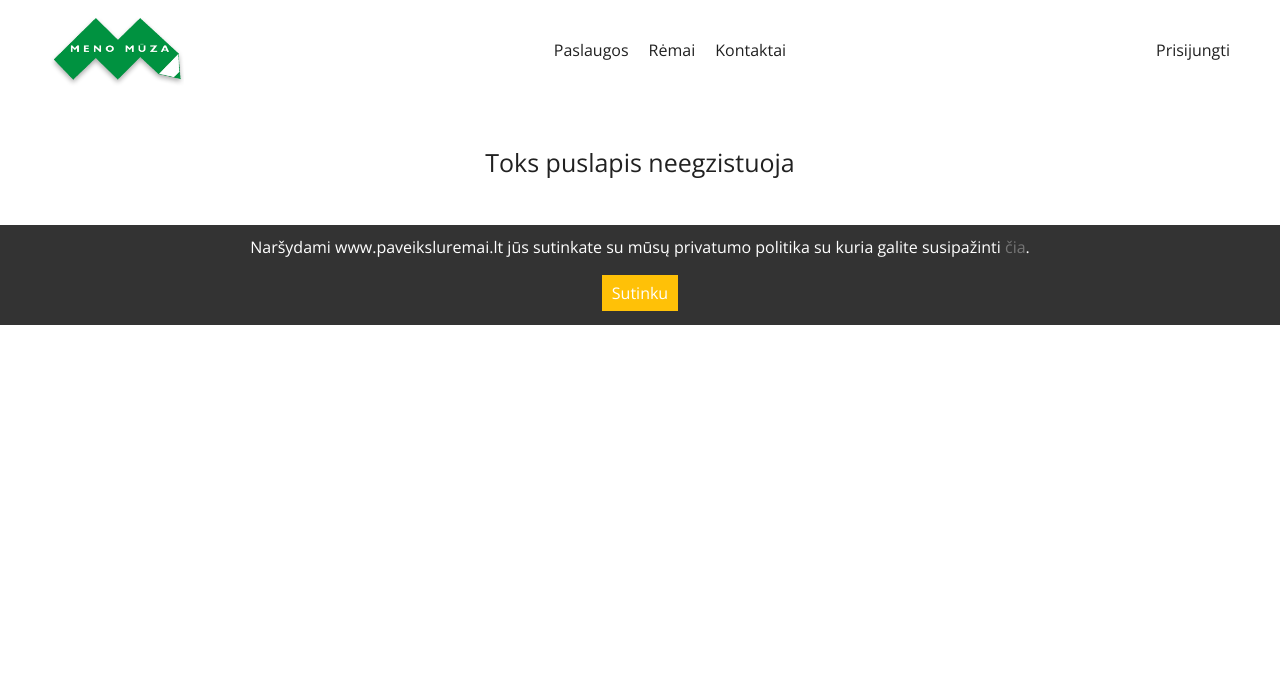
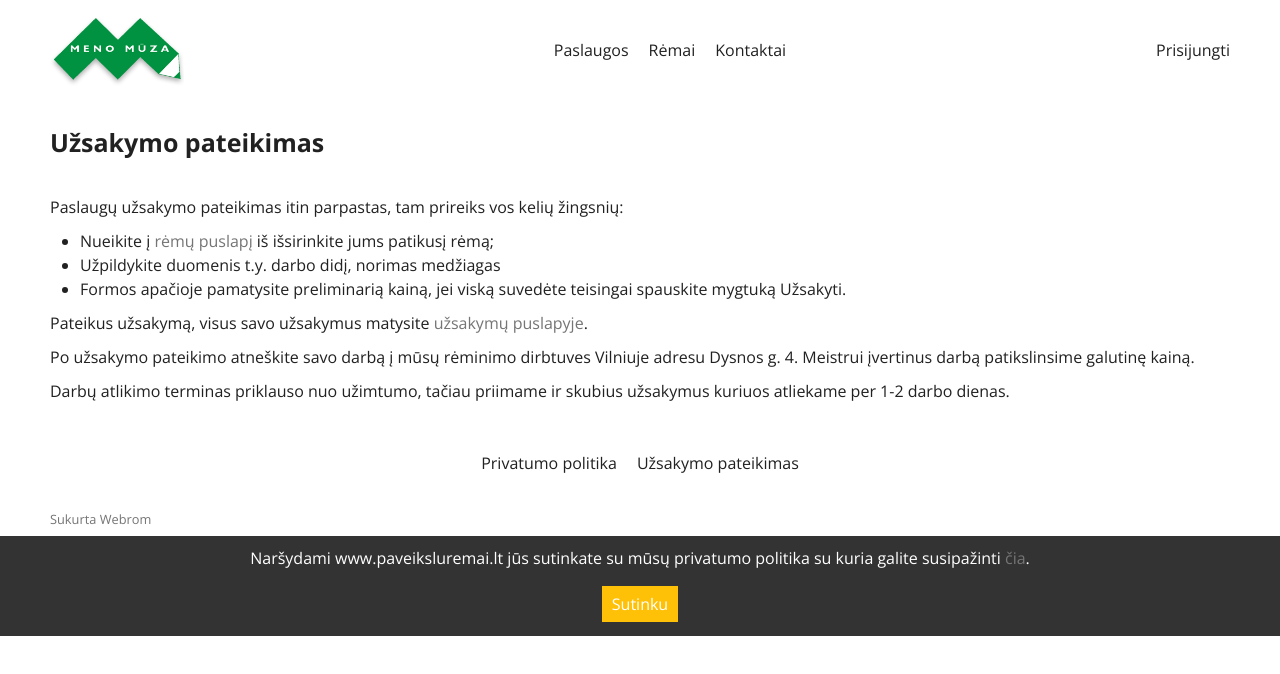
Before and after one commit to Romienas/reminimas, a React (Create React App) app: page /orderprocedure in a window 1280 px wide. Shown: the top 674 px of the page. Built offline with nearby package versions, Linux system fonts and the light colour scheme; no server answers.

Commit message:
add order procedure page

```diff
--- a/src/App.js
+++ b/src/App.js
@@ -13,6 +13,7 @@ import { Privacy } from './routes/privacy'
 import { PrivacyPop } from './modules/privacyPop'
 import { LoginPage } from './routes/loginPage'
 import UserContextProvider from './contexts/user'
+import OrderProcedure from './routes/orderProcedure'
 
 export default class App extends React.Component {
   render(){
@@ -35,6 +36,9 @@ export default class App extends React.Component {
               </Route>
               <Route path='/login' exact>
                   <LoginPage />
+              </Route>
+              <Route path='/orderprocedure' exact>
+                  <OrderProcedure />
               </Route>
               <ProtectedRoute path='/admin' component={Admin} />
               <ProtectedRoute path='/add-product' component={AddProduct} />
@@ -60,6 +64,9 @@ export default class App extends React.Component {
               <Route path='/login' exact>
                 <LoginPage />
               </Route>
+              <Route path='/orderprocedure' exact>
+                  <OrderProcedure />
+              </Route>
               <ProtectedRoute path='/profile' component={Profile} />
               <ProtectedRoute path='/orders' component={Orders} />
               <Route path='/*'>
--- a/src/index.scss
+++ b/src/index.scss
@@ -1310,6 +1310,26 @@ select {
 	}
 }
 
+.orderProcedure {
+	line-height: 1.5em;
+
+	p {
+		margin: 10px 0;
+	}
+
+	li {
+		list-style-type: disc;
+		margin-left: 30px;
+	}
+
+	a {
+		color: $secodaryTextColor;
+	}
+
+	a:hover {
+		color: $accentColor;
+	}
+}
 // MEDIA QUERIES
 @media only screen and (max-width: 1220px) {
 	.main__comments-comment {
--- a/src/modules/footer.js
+++ b/src/modules/footer.js
@@ -6,7 +6,7 @@ export default class Footer extends React.Component {
             <div className='footer'>
                 <div className='footer__links'>
                     <a href='/privacy' >Privatumo politika</a>
-                    <a href='/'>Užsakymo pateikimas</a>
+                    <a href='/orderprocedure'>Užsakymo pateikimas</a>
                 </div>
                 <div className='footer__signature'>
                     Sukurta <a href='https://webrom.lt' >Webrom</a>
--- /dev/null
+++ b/src/routes/orderProcedure.js
@@ -0,0 +1,43 @@
+import React from 'react'
+import Header from '../modules/header'
+import Footer from '../modules/footer'
+
+export default class OrderProcedure extends React.Component {
+    render(){
+        return(
+            <div>
+                <Header/>
+                <div className='global__title'><h2>Užsakymo pateikimas</h2></div>
+                <div className='orderProcedure'>
+                    <p>
+                        Paslaugų užsakymo pateikimas itin parpastas, tam prireiks vos kelių žingsnių:
+                    </p>
+                    <ul>
+                        <li>
+                            Nueikite į <a href='/list'>rėmų puslapį</a> iš išsirinkite jums patikusį rėmą;
+                        </li>
+                        <li>
+                            Užpildykite duomenis t.y. darbo didį, norimas medžiagas
+                        </li>
+                        <li>
+                            Formos apačioje pamatysite preliminarią kainą, jei viską suvedėte teisingai
+                            spauskite mygtuką Užsakyti.
+                        </li>
+                    </ul>
+                    <p>
+                        Pateikus užsakymą, visus savo užsakymus matysite <a href='/orders'>užsakymų puslapyje</a>.
+                    </p>
+                    <p>
+                        Po užsakymo pateikimo atneškite savo darbą į mūsų rėminimo dirbtuves Vilniuje adresu Dysnos g. 4.
+                        Meistrui įvertinus darbą patikslinsime galutinę kainą.
+                    </p>
+                    <p>
+                        Darbų atlikimo terminas priklauso nuo užimtumo, tačiau priimame ir skubius užsakymus kuriuos
+                        atliekame per 1-2 darbo dienas.
+                    </p>
+                </div>
+                <Footer />
+            </div>
+        )
+    }
+}
```
